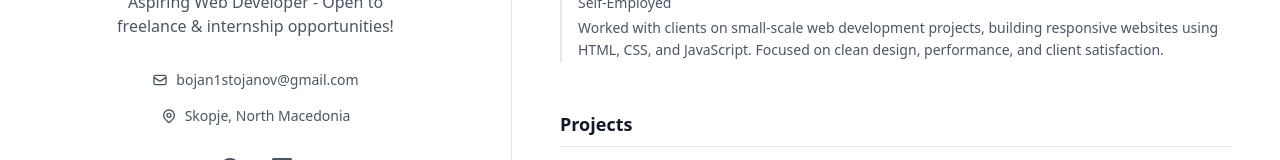
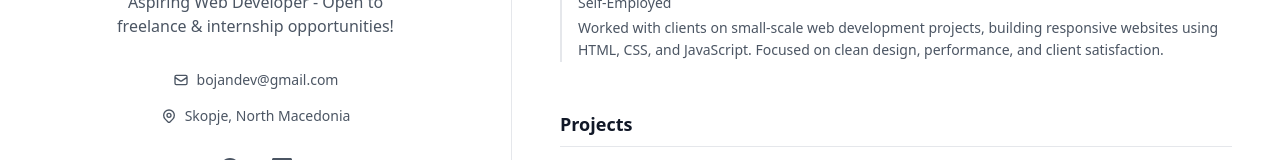
Before and after one commit to bojandevs/portfolio, a Next.js app: page / in a window 1280 px wide. Shown: the part 459-619 px from the top of the page. Built offline with nearby package versions, Linux system fonts and the light colour scheme.

Commit message:
Update ProfileSection.tsx

```diff
--- a/app/components/ProfileSection.tsx
+++ b/app/components/ProfileSection.tsx
@@ -32,7 +32,7 @@ const ProfileSection = () => {
 							<path d="M3 8l7.89 5.26a2 2 0 002.22 0L21 8M5 19h14a2 2 0 002-2V7a2 2 0 00-2-2H5a2 2 0 00-2 2v10a2 2 0 002 2z" />
 						</svg>
 						<a href="mailto:bojan.stojanov@gmail..com" className="text-sm text-gray-600 dark:text-gray-400 hover:text-gray-900 dark:hover:text-white">
-							bojan1stojanov@gmail.com
+							bojandev@gmail.com
 						</a>
 					</div>
 
```
